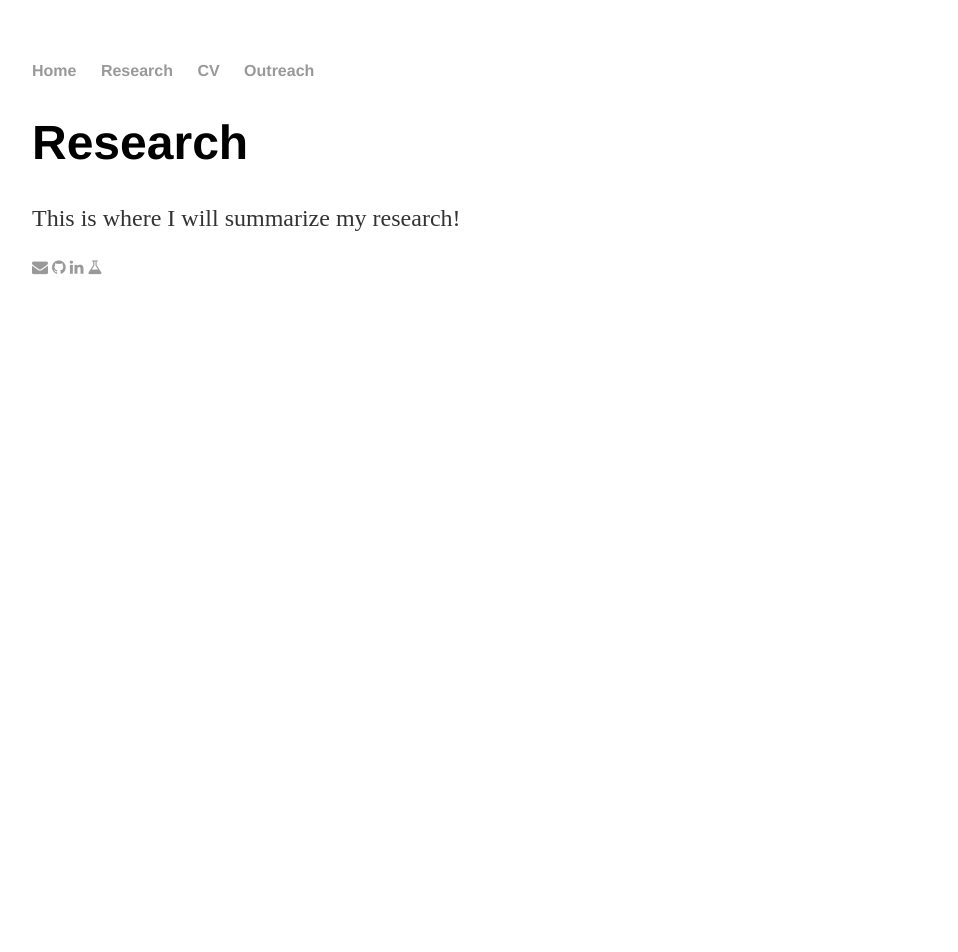
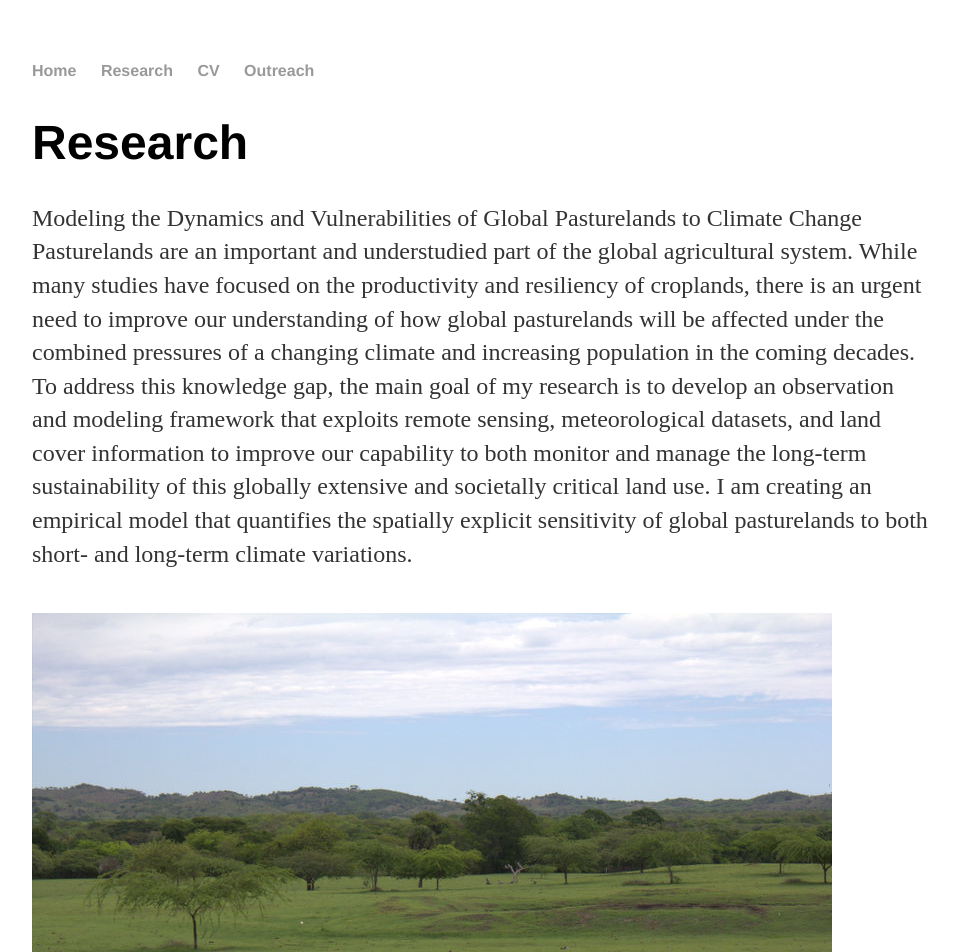
Before and after one commit to rkstan/rkstan.github.io, a Jekyll site: the page built from research/index.html, in a window 1280 px wide. Shown: the top 952 px of the page, without its empty margins (160-1118 px from the left). Built offline with Jekyll 4.4.1, drawn with Linux system fonts in a browser that asks for light colours; before the commit the page ends 900 px from its top, so only the background shows below that.

Commit message:
adding to research section

```diff
--- a/research/index.html
+++ b/research/index.html
@@ -5,5 +5,11 @@
 
 		<div class="research">
 			<h1>Research</h1>
-			<p>This is where I will summarize my research! </p>
+			<p>Modeling the Dynamics and Vulnerabilities of Global Pasturelands to Climate Change<br>
+			Pasturelands are an important and understudied part of the global agricultural system. While many studies have focused on the productivity and resiliency of croplands, there is an urgent need to improve our understanding of how global pasturelands will be affected under the combined pressures of a changing climate and increasing population in the coming decades. To address this knowledge gap, the main goal of my research is to develop an observation and modeling framework that exploits remote sensing, meteorological datasets, and land cover information to improve our capability to both monitor and manage the long-term sustainability of this globally extensive and societally critical land use. I am creating an empirical model that quantifies the spatially explicit sensitivity of global pasturelands to both short- and long-term climate variations. <br>
+
+</p>
+<br>
+                        <img style="float: center;" src="../images/pasture.jpg" width="800" height="533">
+			<img style="float: center;" src="../images/cows.JPG" width="648" height="432">
 </div>
```
